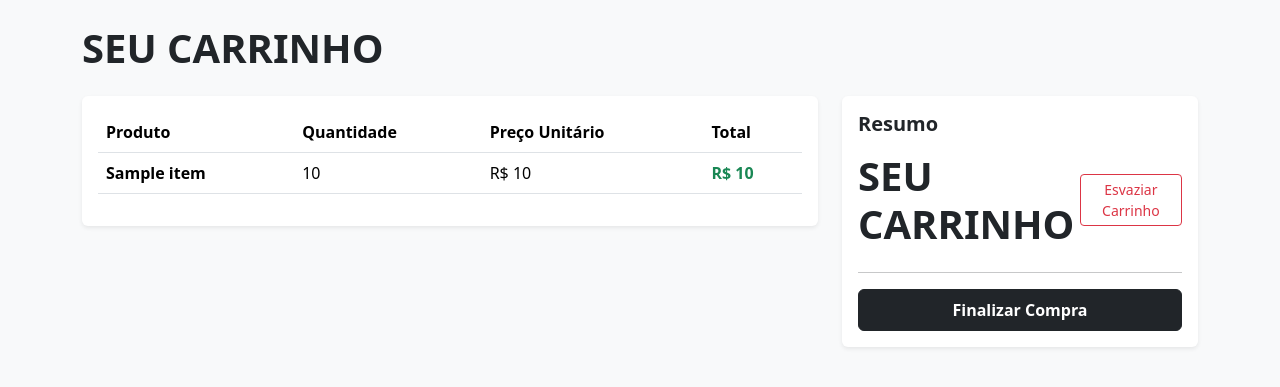
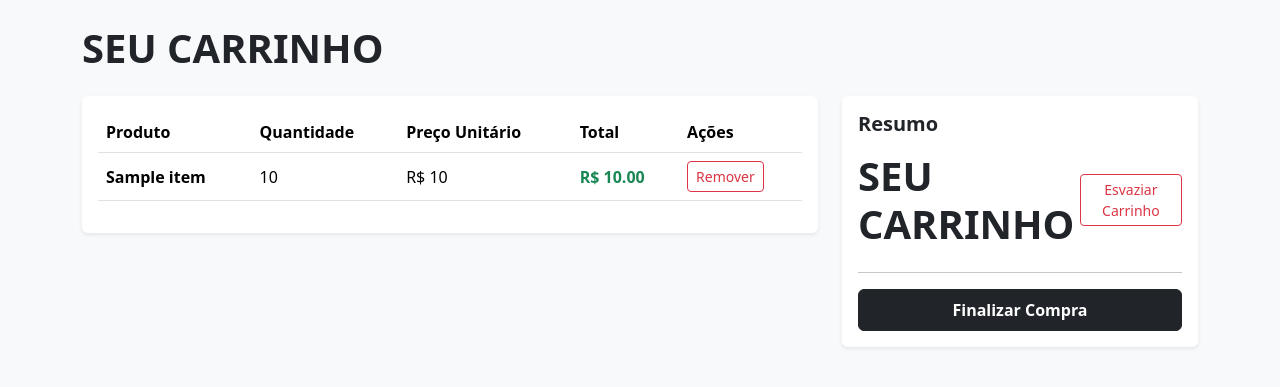
Before and after one commit to renatoluciano/mens_ecommerce, a Django app: template products/templates/products/cart_detail.html in a window 1280 px wide. Shown: the part 56-443 px from the top of the page. Run offline with Django 5.2, Linux system fonts and the light colour scheme; the template is opened without the code that fills it: most values are stand-ins (such as "Sample title", 1, 10 or a date in 2020); some libraries are stand-ins or nearby versions.

Commit message:
Passo 15: Adicionado cálculo de subtotal e remoção individual no carrinho

```diff
--- a/products/templates/products/cart_detail.html
+++ b/products/templates/products/cart_detail.html
@@ -32,19 +32,28 @@
             <th>Quantidade</th>
             <th>Preço Unitário</th>
             <th>Total</th>
+            <th>Ações</th>
         </tr>
     </thead>
     <tbody>
-                                {% for item in cart.values %}
+        {% for id, item in cart.items %}
         <tr>
             <td><span class="fw-bold">{{ item.name }}</span></td>
             <td>{{ item.quantity }}</td>
             <td>R$ {{ item.price }}</td>
-                                    <td class="text-success fw-bold">R$ {{ item.price }}</td>
+            <!-- 🌟 AGORA EXIBE O VALOR UNITÁRIO VEZES A QUANTIDADE -->
+            <td class="text-success fw-bold">R$ {{ item.subtotal|floatformat:2 }}</td>
+            <td>
+                <!-- 🌟 BOTÃO PARA REMOVER O ITEM -->
+                <a href="{% url 'remove_from_cart' id %}" class="btn btn-sm btn-outline-danger">
+                    Remover
+                </a>
+            </td>
         </tr>
         {% endfor %}
     </tbody>
 </table>
+
                     </div>
                 </div>
                 {% else %}
--- a/products/urls.py
+++ b/products/urls.py
@@ -6,4 +6,5 @@ urlpatterns = [
     path('cart/', views.cart_detail, name='cart_detail'),
     path('add-to-cart/<int:product_id>/', views.add_to_cart, name='add_to_cart'),
     path('clear-cart/', views.clear_cart, name='clear_cart'),
+    path('remove-from-cart/<int:product_id>/', views.remove_from_cart, name='remove_from_cart'),
 ]
```
Also changed, not shown: products/views.py (+15 -2 lines). Lines whose indentation alone changed are shown as unchanged.
